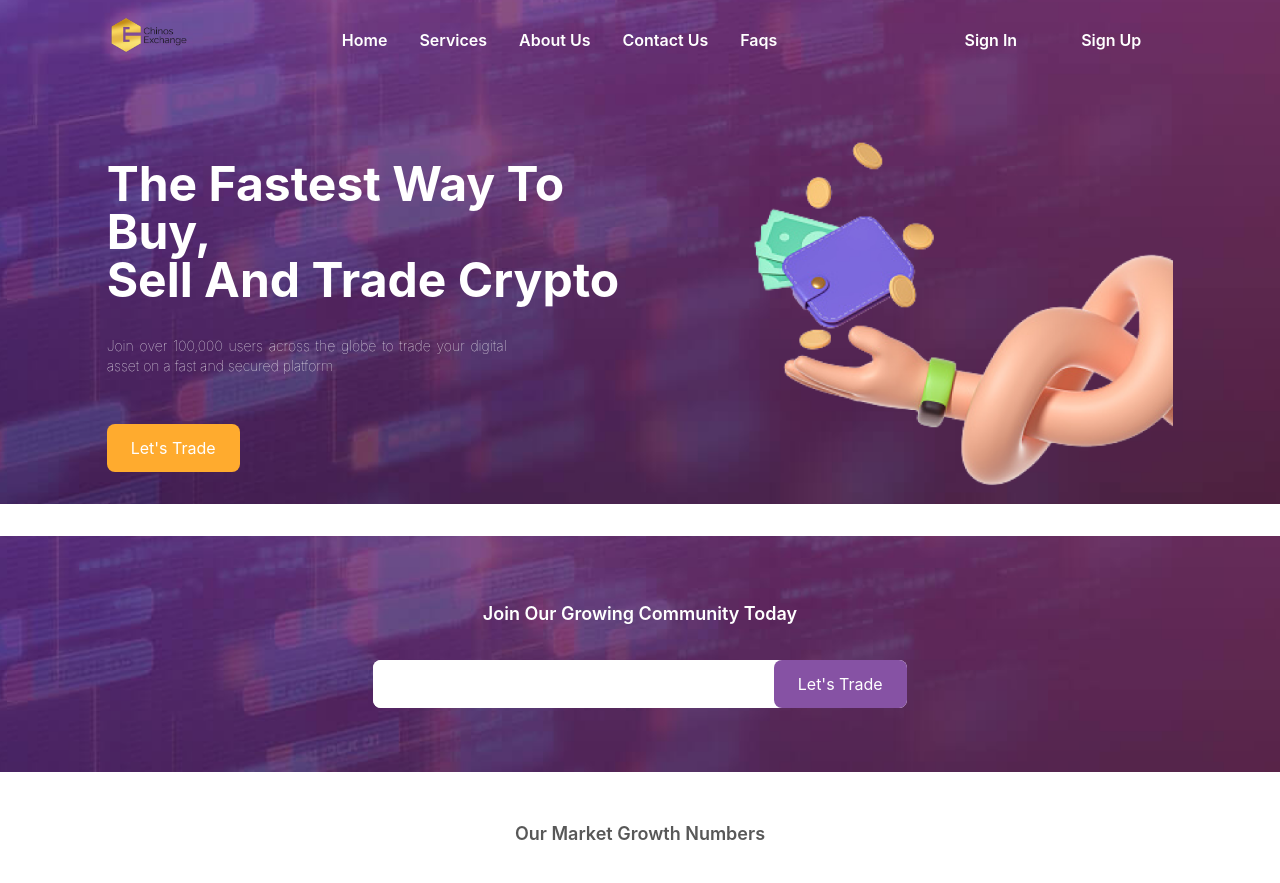
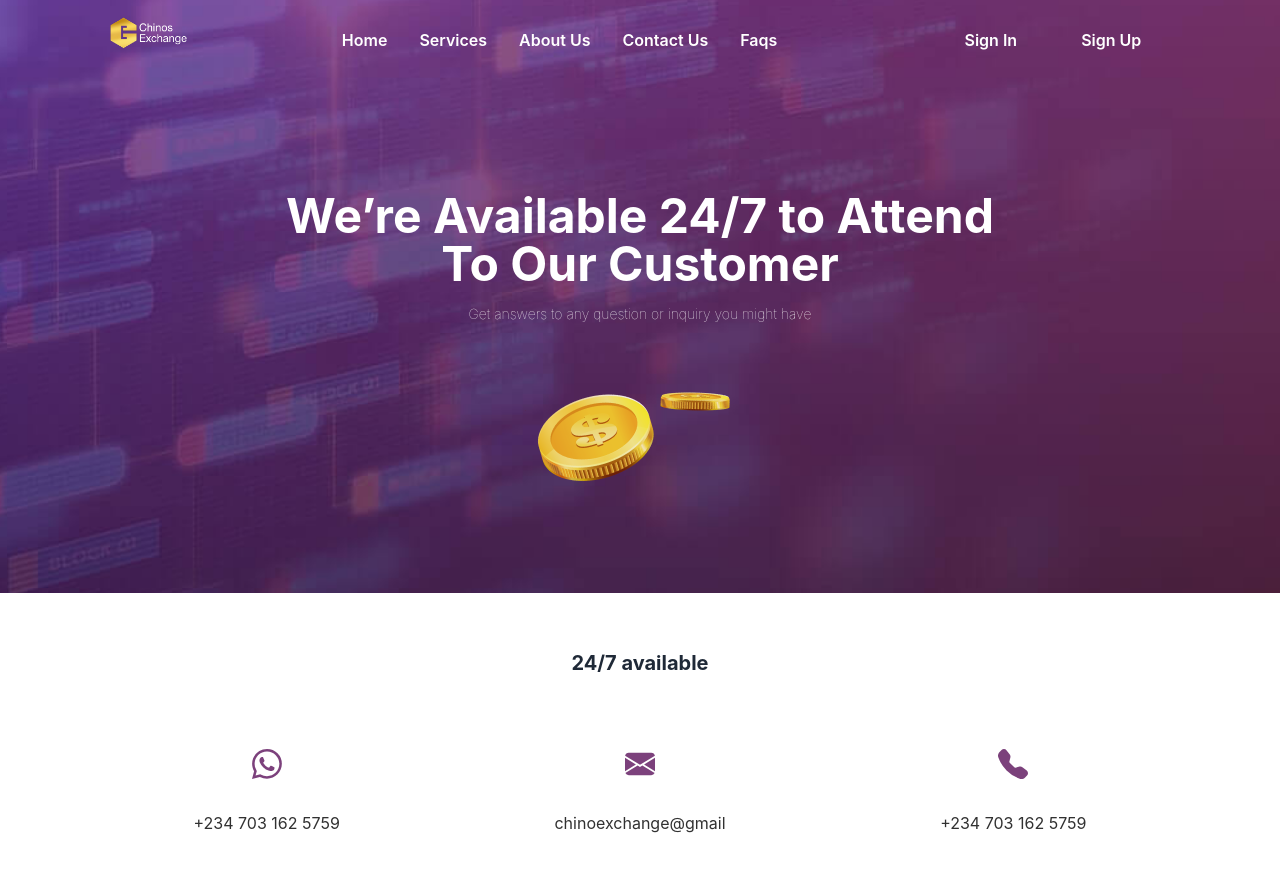
Before and after one commit to youngmikec/chinos-exchange, a React (Create React App) app: page /contact-us in a window 1280 px wide. Shown: the top 883 px of the page. Built offline with nearby package versions, Linux system fonts and the light colour scheme.

Commit message:
contact us work in progress

```diff
--- a/src/components/auth-components/forgot-password/forgot-password2.tsx
+++ b/src/components/auth-components/forgot-password/forgot-password2.tsx
@@ -70,7 +70,7 @@ const ForgotPassword2 = () => {
 
 
   return (
-    <div className="container w-full bg-white  ">
+    <div className="container w-full bg-white overflow-hidden ">
       <img
         src={logo}
         alt=""
--- a/src/components/auth-components/sign-in.tsx
+++ b/src/components/auth-components/sign-in.tsx
@@ -49,7 +49,9 @@ const SignInComp = () => {
                 <div className='flex-1'>
                     <div className="flex justify-end mb-4">
                         <div>
+                        <Link to='/'>
                             <img src={logo} alt="logo" width="120px" height="120px" />
+                        </Link>
                         </div>
                     </div>
 
--- a/src/components/auth-components/sign-up.tsx
+++ b/src/components/auth-components/sign-up.tsx
@@ -88,7 +88,9 @@ const SignUpComp = () => {
                 <div className='flex-1'>
                     <div className="flex justify-end mb-4">
                         <div>
+                        <Link to='/'>
                             <img src={logo} alt="logo" width="120px" height="120px" />
+                        </Link>
                         </div>
                     </div>
 
--- a/src/components/frontend-components/about-us-comp.tsx
+++ b/src/components/frontend-components/about-us-comp.tsx
@@ -18,7 +18,7 @@ const AboutUsComp = () => {
   return (
     <>
         <HeroSection>
-            <div className="flex justify-between">
+            <div className="flex justify-between overflow-hidden">
                 <div className='py-4 w-full '>
                     <h3 className='text-5xl font-bold my-8 text-white'>Secured And Easy to <br />Use platform</h3>
                     <p className='text-sm font-thin text-justify w-3/4 my-8 text-white'>We provide you with our best services for Crypto Exchange, Airtime Conversion, Giftcard Redeemtion.</p>
@@ -36,16 +36,16 @@ const AboutUsComp = () => {
 
         <div className='flex w-screen bg-ellipse flex-col  overflow-hidden'>
 
-            <div className="py-8 flex flex-row w-full mb-32">
+            <div className="py-8 flex flex-row w-10/12 mx-auto mb-32 ">
 
-              <div className="bg-white px-4 py-4 w-5/12 ">
-              <div className="about-bg2 w-full py-28 ml-8">
-                <img src={logo} alt="" className='mt-5 mx-auto text-white' />
+              <div className="  py-4 w-5/12 ">
+              <div className="about-bg2 w-full py-28 sm:py-20 ">
+                <img src={logo} alt="" className='mt-5 mx-auto small-icon' />
                 </div>
               </div>
 
-              <div className=' w-7/12 bg-white flex'>
-                <div className='text-left px-52 flex flex-col self-center my-auto w-full'>
+              <div className=' w-7/12 md:px-24 sm:px-8 flex'>
+                <div className='text-left  flex flex-col self-center my-auto w-full'>
                   <h3 className='text-black text-lg font-bold mt-2 mb-8 px-8'>Vision & Mission</h3>
                   <p className='font-light px-8 text-gray-700'>We are reinventing Trust. By delivering quality service every single time,
                      we are setting a standard and blazing the trail for good financial services.
@@ -61,20 +61,20 @@ const AboutUsComp = () => {
                 <h2 className=' font-bold text-black text-xl mb-2 capitalize '>what Makes Us Different</h2>
                 <p className='text-sm text-gray-600 font-light'>There'are million reasons to use chinos Exchange platform </p>
             </div>
-            <div className='flex flex-row px-10 justify-evenly my-10'>
-              <div className='text-center flex justify-center flex-col hover:shadow-lg px-7'>
+            <div className='flex flex-row sm:flex-col md:flex-row px-10 justify-evenly my-10'>
+              <div className='text-center flex justify-center flex-col hover:shadow-lg px-7 hover:bg-white'>
                   <img src={phone} alt="" width='30' className='self-center mx-auto my-2' />
                   <h3 className='text-purple-800 font-bold text-lg my-4'>Trusted and Secured</h3>
                   <p className=' text-sm font-light'>Our platform is built on the best data  <br /> security networks with absolute care to <br /> make sure your experience is simple and <br /> seamless</p>
 
               </div>
-              <div className='text-center flex justify-center flex-col hover:shadow-lg px-7'>
+              <div className='text-center flex justify-center flex-col hover:shadow-lg px-7 hover:bg-white'>
                   <img src={icon} alt="" width='30' className='self-center mx-auto my-2' />
                   <h3  className='text-purple-800 font-bold text-lg my-4'>Instant Payment</h3>
                   <p className=' text-sm font-light'>Don’t worry our team are always onboard <br /> to recieve your order and release funds <br /> ASAP to your bank account</p>
 
               </div>
-              <div className='text-center flex justify-center flex-col hover:shadow-lg px-7'>
+              <div className='text-center flex justify-center flex-col hover:shadow-lg px-7 hover:bg-white'>
                   <img src={phone} alt="" width='30' className='self-center mx-auto my-2' />
                   <h3 className='text-purple-800 font-bold text-lg my-4'>24/7 Hours Trade</h3>
                   <p className=' text-sm font-light'>we understand the need for someone of <br /> our users that would love to trade at <br /> midnight. Our team members are always <br /> available.</p>
--- a/src/components/frontend-components/contact-us-comp.tsx
+++ b/src/components/frontend-components/contact-us-comp.tsx
@@ -3,6 +3,11 @@ import React from 'react';
 // style
 import './style.css';
 
+//icons and images
+import coin from '../../assets/images/hompage_coin.png'
+import { BsTelephoneFill } from "react-icons/bs";
+import { BsWhatsapp } from "react-icons/bs";
+import {BsEnvelopeFill} from "react-icons/bs";
 // components
 import HeroSection from '../../shared/users-frontend/hero-section';
 import { Link } from 'react-router-dom';
@@ -13,19 +18,41 @@ const ContactUsComp = () => {
   return (
     <>
         <HeroSection>
-            <div className="flex justify-between">
-                <div className='py-4 w-full '>
-                    <h3 className='text-5xl font-bold my-8 text-white'>The Fastest Way To Buy, <br/> Sell And Trade Crypto </h3>
-                    <p className='text-sm font-thin text-justify w-3/4 my-8 text-white'>Join over 100,000 users across the globe to trade your digital asset on a fast and secured platform</p>
+            <div className="flex justify-center flex-row">
+                <div className='py-4 w-full my-8 '>
+                    <div className='mt-8'>
+                    <h3 className='text-5xl font-bold mt-8 mb-4 text-white text-center'>We’re Available 24/7 to Attend <br /> To Our Customer</h3>
+                    <p className='text-sm font-thin text-center w-3/4 mt-4 mb-6 mx-auto text-white'>Get answers to any question or inquiry you might have</p>
+                    <img src={coin} alt="" className=' my-8 mx-auto animate-pulse duration-75'  />
+                    </div>
 
-                    <button className='rounded-lg my-4 text-white bg-[#FFAB2E] py-3 px-6 hover:bg-white hover:text-[#FFAB2E]'>
-                        <Link to="/sign-in">Let's Trade</Link>
-                    </button>
                 </div>
-                <div className='wallet-bg'></div>
+
             </div>
         </HeroSection>
+        <div>
+            <div className="flex justify-center my-14">
+                <h3 className="text-gray-800 font-bold text-xl">
+                24/7 available
+                </h3>
+            </div>
+            <div className="flex flex-row justify-evenly">
+                <div className=" flex flex-col justify-center social-box w-2/12 hover:rounded-lg ">
+                   <BsWhatsapp className='mx-auto mt-4 text-3xl'/>
 
+                   <h3 className='text-center my-8 '>+234 703 162 5759</h3>
+                </div>
+                <div className=" flex flex-col justify-center social-box w-2/12 hover:rounded-lg">
+                    <BsEnvelopeFill className='mx-auto mt-4 text-3xl'/>
+                    <h3 className='text-center my-8 w-full '>chinoexchange@gmail</h3>
+                </div>
+                <div className=" flex flex-col justify-center social-box w-2/12 hover:rounded-lg">
+                    <BsTelephoneFill className='mx-auto mt-4 text-3xl'/>
+                    <h3 className='text-center my-8 '>+234 703 162 5759</h3>
+                </div>
+
+            </div>
+        </div>
         <div className='my-4'>
             <JoinUs />
         </div>
--- a/src/components/frontend-components/style.css
+++ b/src/components/frontend-components/style.css
@@ -36,3 +36,28 @@
     position: absolute;
     margin-left: 28rem;
 }
+
+@media screen and(max-width: 600px) {
+    .small-icon{
+        /* height: 80px; */
+        width: 6px;
+    }
+}
+    .small-icon{
+        /* height: 80px; */
+        width: 11rem;
+    }
+    .social-box{
+        color: rgba(104, 37, 104, 0.87);
+        background-color: white;
+    }
+    .social-box:hover{
+        background-color: rgba(104, 37, 104, 0.87);
+        color: white;
+    }
+    .social-box>h3{
+        color: rgb(49, 49, 49);
+    }
+    .social-box>h3:hover{
+        color: rgb(253, 253, 253);
+    }
--- a/src/components/navbar/index.tsx
+++ b/src/components/navbar/index.tsx
@@ -1,14 +1,16 @@
 import React from 'react';
 import { Link } from 'react-router-dom';
 
-import logo from '../../assets/images/logo.png';
+import logo from '../../assets/images/logo-white.png';
 
 const Navbar = () => {
   return (
     <>
         <div className='w-full py-4 flex justify-between'>
             <div>
+                <Link to='/'>
                 <img src={logo} alt="logo" width="80px" height="80px" />
+                </Link>
             </div>
             <div className='pt-3'>
                 <ul className='list-none inline-flex'>
--- a/src/shared/users-frontend/footer.tsx
+++ b/src/shared/users-frontend/footer.tsx
@@ -88,7 +88,7 @@ const Footer = () => {
 
                         <div className="my-4">
                             <div className='flex w-full justify-between rounded-3xl border-none bg-white'>
-                                <input type="text" className='w-full rounded-l-3xl border-none bg-white py-3 px-5' />
+                                <input type="text" className='w-full rounded-l-3xl border-none outline-none bg-white py-3 px-5' />
                                 <button className='rounded-r-3xl text-white bg-[#8652A4] py-3 px-6 min-w-max'>
                                     <IoIosSend />
                                 </button>
```
